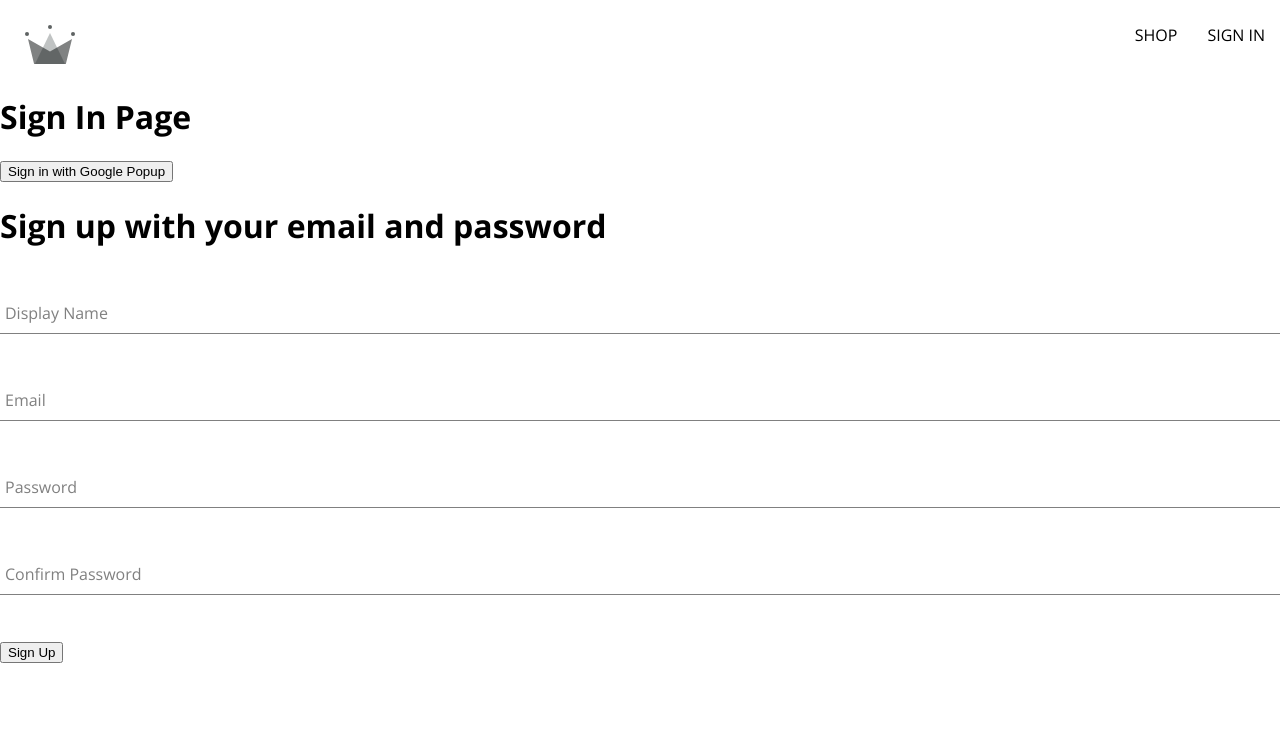
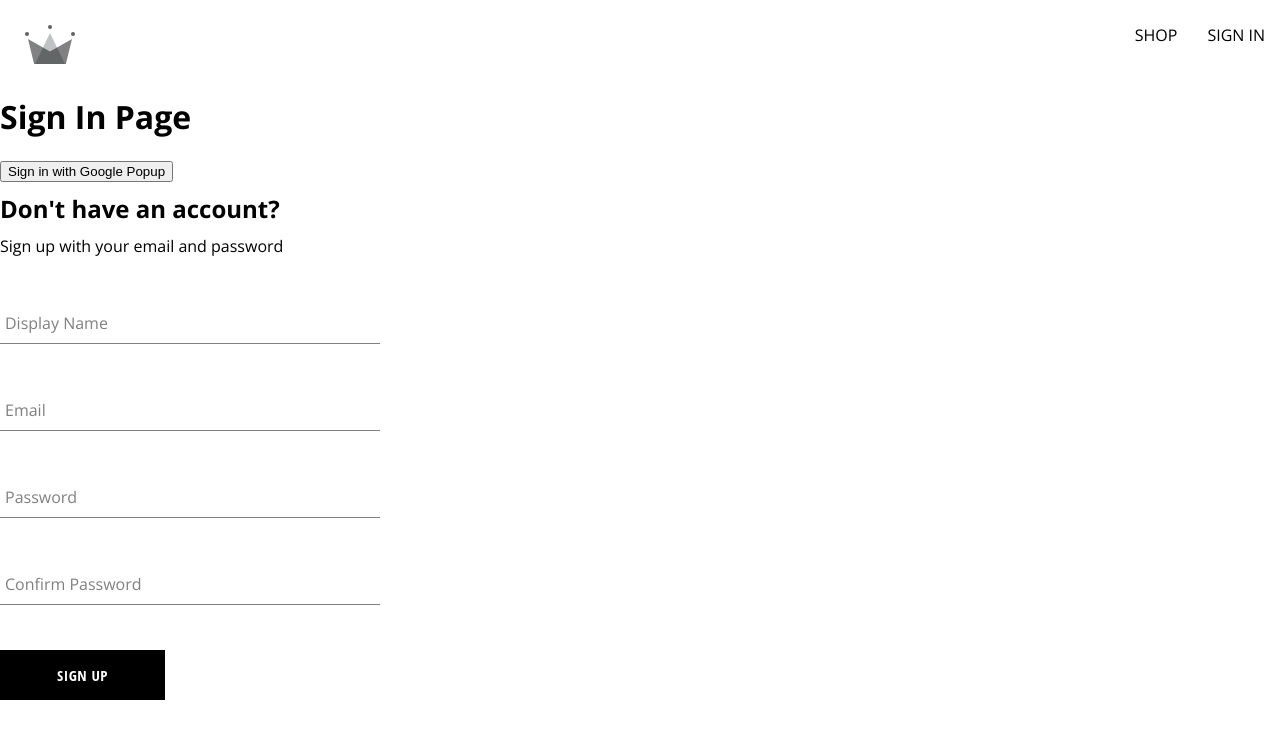
Before and after one commit to faradilshodov/crown-clothing, a React (Vite) app: page /sign-in in a window 1280 px wide. Shown: the top 738 px of the page. Built offline with nearby package versions, Linux system fonts and the light colour scheme.

Commit message:
Add reusable Button component and style sign-up form

```diff
--- /dev/null
+++ b/src/components/button/button.component.jsx
@@ -0,0 +1,16 @@
+import './button.styles.scss';
+
+const BUTTON_TYPE_CLASSES = {
+    google: 'google-sign-in',
+    inverted: 'inverted',
+}
+
+const Button = ({ children, buttonType, ...otherProps }) => {
+    return (
+        <button className={`button-container ${BUTTON_TYPE_CLASSES[buttonType]}`} {...otherProps}>
+            {children}
+        </button>
+    )
+}
+
+export default Button;
--- /dev/null
+++ b/src/components/button/button.styles.scss
@@ -0,0 +1,46 @@
+.button-container {
+    min-width: 165px;
+    width: auto;
+    height: 50px;
+    letter-spacing: 0.5px;
+    line-height: 50px;
+    padding: 0 35px 0 35px;
+    font-size: 15px;
+    background-color: black;
+    color: white;
+    text-transform: uppercase;
+    font-family: 'Open Sans Condensed';
+    font-weight: bolder;
+    border: none;
+    cursor: pointer;
+    display: flex;
+    justify-content: center;
+
+    &:hover {
+        background-color: white;
+        color: black;
+        border: 1px solid black;
+    }
+
+    &.google-sign-in {
+        background-color: #4285f4;
+        color: white;
+
+        &:hover {
+            background-color: #357ae8;
+            border: none;
+        }
+    }
+
+    &.inverted {
+        background-color: white;
+        color: black;
+        border: 1px solid black;
+
+        &:hover {
+            background-color: black;
+            color: white;
+            border: none;
+        }
+    }
+}
--- a/src/components/sign-up-form/sign-up-form.component.jsx
+++ b/src/components/sign-up-form/sign-up-form.component.jsx
@@ -1,6 +1,9 @@
 import { useState } from 'react';
 import FormInput from '../form-input/form-input.component';
+import Button from '../button/button.component';
 import { createAuthUserWithEmailAndPassword, createUserDocumentFromAuth } from '../../utils/firebase/firebase.utils';
+import './sign-up-form.styles.scss';
+
 
 const defaultFormFields = {
     displayName: '',
@@ -49,14 +52,15 @@
     }
 
     return (
-        <div>
-            <h1>Sign up with your email and password</h1>
+        <div className='sign-up-container'>
+            <h2>Don't have an account?</h2>
+            <span>Sign up with your email and password</span>
             <form onSubmit={handleSubmit}>
                 <FormInput label="Display Name" type="text" required onChange={handleChange} name='displayName' value={displayName} />
                 <FormInput label="Email" type="email" required onChange={handleChange} name='email' value={email} />
                 <FormInput label="Password" type="password" required onChange={handleChange} name='password' value={password} />
                 <FormInput label="Confirm Password" type="password" required onChange={handleChange} name='confirmPassword' value={confirmPassword} />
-                <button type="submit">Sign Up</button>
+                <Button type="submit">Sign Up</Button>
             </form>
         </div>
     )
--- a/src/components/sign-up-form/sign-up-form.styles.scss
+++ b/src/components/sign-up-form/sign-up-form.styles.scss
@@ -0,0 +1,9 @@
+.sign-up-container {
+    display: flex;
+    flex-direction: column;
+    width: 380px;
+
+    h2 {
+        margin: 10px 0;
+    }
+}
```
